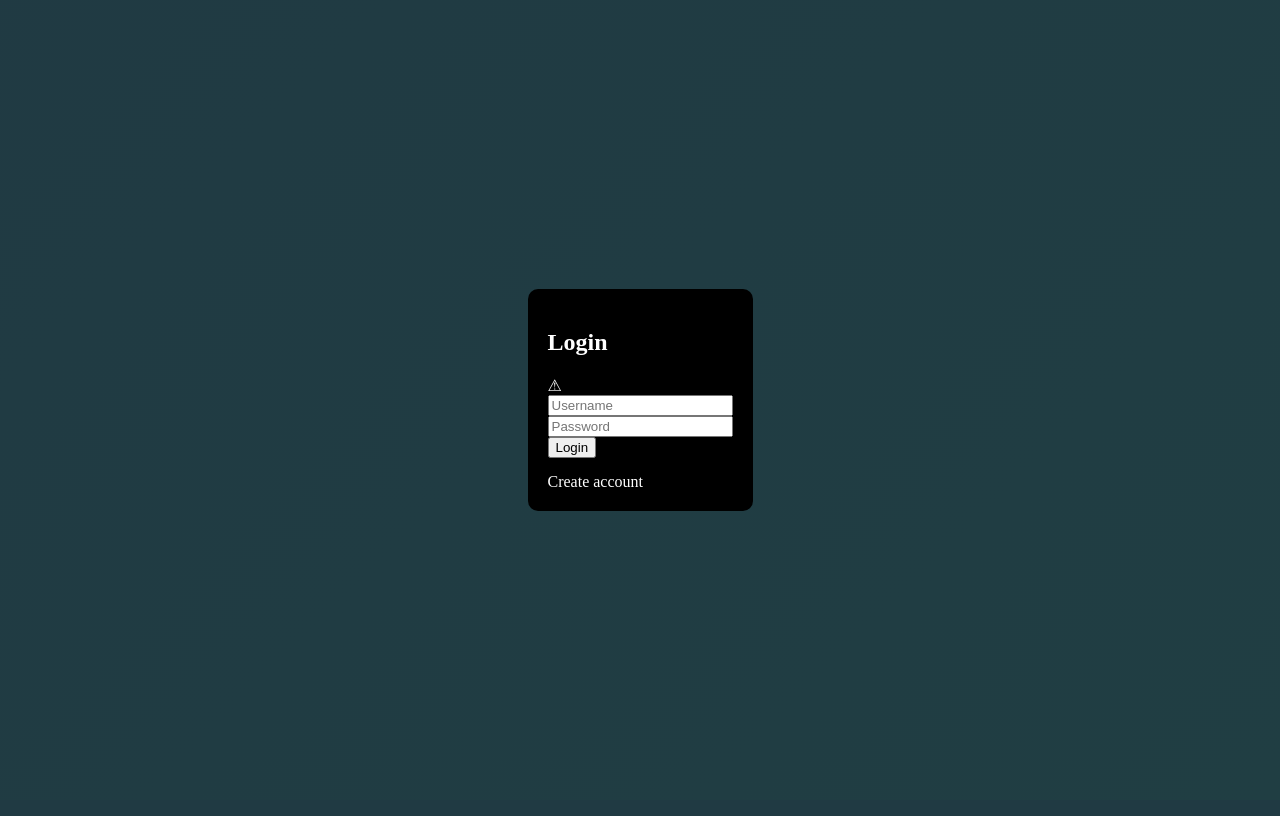
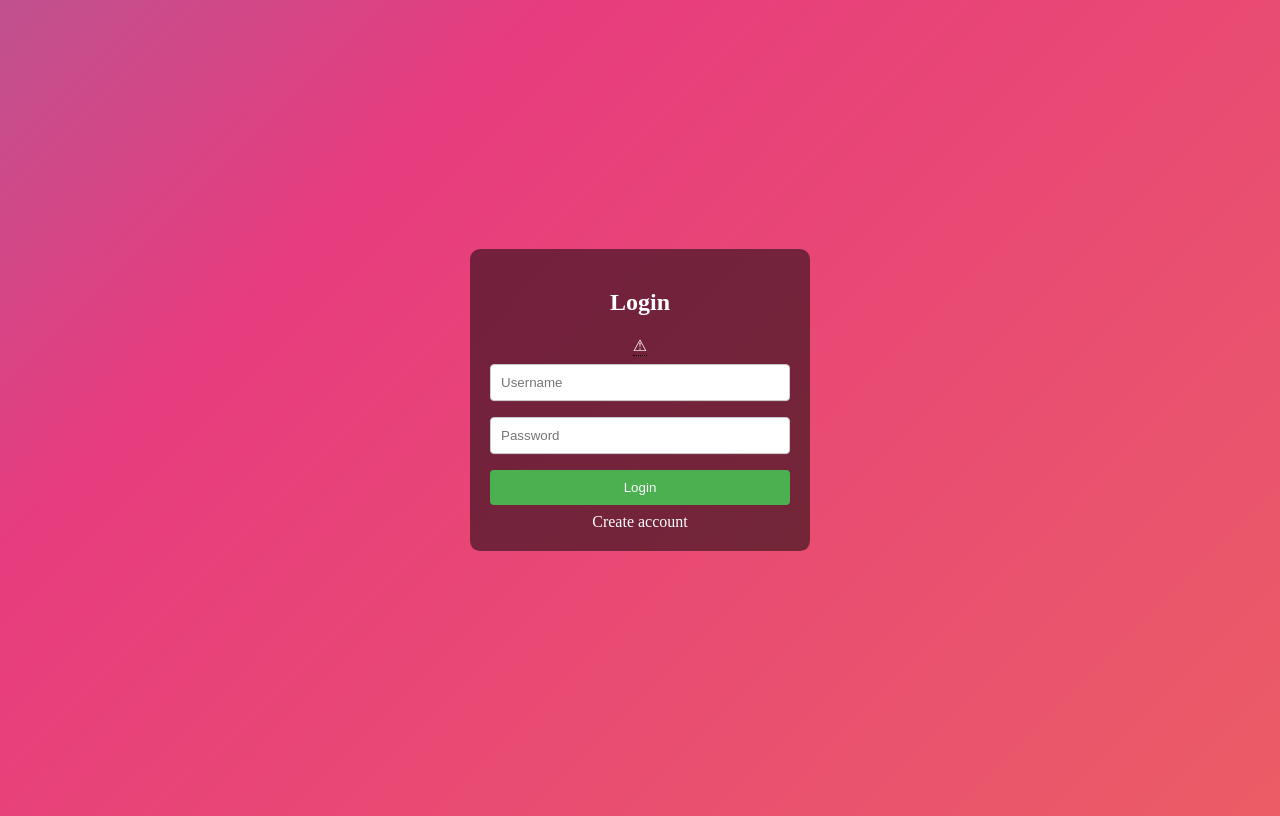
Before and after one commit to MekoNix/NSP, a Flask app: page /login in a window 1280 px wide. Run offline with Flask 3, Linux system fonts and the light colour scheme.

Commit message:
0.2.2.5 Web server
Обновление страницы входа и создания пользователя( не работает). На странице входа доделать прогресс бар ошибки.

```diff
--- a/Server/app/app.py
+++ b/Server/app/app.py
@@ -8,7 +8,7 @@ app.secret_key = "asdasd"
 @app.route('/')
 def hello_world():
 
-    return 'Привет, мир!'
+    return "123"
 # BLOCK AUTH START
 @app.route('/logout')
 def logout():
@@ -38,7 +38,7 @@ def register():
         if request.method=="POST":
             username = request.form['username']
             password = request.form['password']
-            sing_up(username, password)
+            sign_up(username, password)
             return redirect(url_for("2"))
     except Exception as e:
         log_event(f"Error occurred while creating user {e} ")
@@ -53,4 +53,4 @@ def dwa():
 
 
 if __name__ == '__main__':
-    app.run(debug=True)
+    app.run()
--- a/Server/app/ms/WSGI.py
+++ b/Server/app/ms/WSGI.py
@@ -1,5 +1,5 @@
 import os
-from Server.app.app import app  # импортируйте ваше Flask-приложение
+from Server.app.app import *
 
 def WSGI():
     if os.name == 'nt':  # Windows
@@ -28,4 +28,3 @@ def WSGI():
             'workers': 4,
         }
         Application(app, options).run()
-WSGI()
--- /dev/null
+++ b/Server/app/static/stylesheets/login.css
@@ -0,0 +1,122 @@
+/* Скрыть скроллбар для всей страницы */
+html {
+    overflow: hidden;
+}
+
+body {
+  background: linear-gradient(-45deg, #ee7752, #e73c7e, #23a6d5, #23d5ab);
+  background-size: 400% 400%;
+  animation: gradient 15s ease infinite;
+  height: 100vh;
+}
+/* Стили для контейнера логина */
+.login-container {
+    /* Цвет фона и размеры блока */
+    background-color: rgba(0, 0, 0, 0.5); /* Прозрачный фон для блока */
+    padding: 20px; /* Отступы внутри блока */
+    border-radius: 10px; /* Скругленные углы */
+    width: 300px; /* Ширина блока */
+
+    /* Центрирование блока */
+    position: absolute;
+    top: 50%;
+    left: 50%;
+    transform: translate(-50%, -50%);
+
+    /* Стилизация текста и элементов формы */
+    color: white; /* Белый текст */
+    text-align: center; /* Выравнивание текста по центру */
+}
+
+/* Стили для элементов внутри формы логина */
+.login-container input,
+.login-container button {
+    width: 100%; /* Полная ширина внутри блока */
+    padding: 10px; /* Отступы внутри элементов */
+    margin: 8px 0; /* Отступы между элементами */
+    display: inline-block; /* Расположение элементов в строку */
+    border: 1px solid #ccc; /* Граница элементов */
+    box-sizing: border-box; /* Расчет размеров с учетом padding и border */
+    border-radius: 4px; /* Скругленные углы */
+}
+
+/* Стили для кнопки */
+.login-container button {
+    background-color: #4CAF50; /* Зеленый фон кнопки */
+    color: white; /* Белый текст на кнопке */
+    border: none; /* Убрать границу */
+    cursor: pointer; /* Стиль курсора при наведении */
+}
+
+/* Стили для ссылки на регистрацию */
+.signup-link {
+    color: #fff; /* Белый цвет текста */
+    text-decoration: none; /* Убрать подчеркивание */
+}
+
+/* Стили для всплывающей подсказки */
+.tooltip {
+    position: relative;
+    display: inline-block;
+    border-bottom: 1px dotted black; /* Пунктирная линия под иконкой подсказки */
+}
+
+.tooltip .tooltiptext {
+    visibility: hidden;
+    width: 120px;
+    background-color: black;
+    color: #fff;
+    text-align: center;
+    border-radius: 6px;
+    padding: 5px 0;
+
+    /* Позиционирование */
+    position: absolute;
+    z-index: 1;
+    bottom: 125%;
+    left: 50%;
+    margin-left: -60px;
+
+    /* Эффект появления */
+    opacity: 0;
+    transition: opacity 0.3s;
+}
+
+.tooltip:hover .tooltiptext {
+    visibility: visible;
+    opacity: 1;
+}
+
+.error-message {
+    display: none;
+    position: fixed;
+    top: 10px;
+    left: 10px;
+    background-color: #ffcdd2;
+    color: #d32f2f;
+    padding: 10px;
+    border-radius: 4px;
+    z-index: 1000;
+    width: 300px;
+    box-shadow: 0 4px 6px rgba(0, 0, 0, 0.1);
+}
+
+.progress-bar {
+    height: 5px;
+    background-color: #d32f2f;
+    width: 0%;
+    transition: width 3s linear;
+}
+
+
+@keyframes gradient {
+  0% {
+    background-position: 0% 50%;
+  }
+  50% {
+    background-position: 100% 50%;
+  }
+  100% {
+    background-position: 0% 50%;
+  }
+}
--- a/Server/app/templates/login.css
+++ /dev/null
@@ -1,72 +0,0 @@
-<style>
-/* Tooltip container */
-.tooltip {
-  position: relative;
-  display: inline-block;
-  border-bottom: 1px dotted black; /* If you want dots under the hoverable text */
-}
-
-/* Tooltip text */
-.tooltip .tooltiptext {
-  visibility: hidden;
-  width: 120px;
-  background-color: black;
-  color: #fff;
-  text-align: center;
-  padding: 5px 0;
-  border-radius: 6px;
-
-
-  position: absolute;
-  z-index: 1;
-}
-
-
-.tooltip:hover .tooltiptext {
-  visibility: visible;
-}
-/* Стили для градиента фона */
-        body, html {
-            height: 100%;
-            margin: 0;
-        }
-        body {
-            background: linear-gradient(-45deg, #000000, #203f43, #203a43, #0af0ff);
-            background-size: 400% 400%;
-            animation: gradientBG 10s ease infinite;
-        }
-
-        /* Анимация градиента */
-        @keyframes gradientBG {
-            0% { background-position: 0% 50%; }
-            50% { background-position: 100% 50%; }
-            100% { background-position: 0% 50%; }
-        }
-
-        /* Стили для формы входа */
-        .login-container {
-            display: flex;
-            justify-content: center;
-            align-items: center;
-            height: 100%;
-        }
-        .login-form {
-            background: #000; /* Черный фон для формы */
-            color: #fff; /* Белый текст */
-            padding: 20px;
-            border-radius: 10px;
-        }
-        .error-message {
-            color: red; /* Красный текст для сообщения об ошибке */
-            margin-top: 10px;
-        }
-        .signup-link {
-            margin-top: 15px;
-            display: block;
-            color: #fff; /* Белый текст для ссылки */
-            text-decoration: none; /* Убрать подчеркивание */
-        }
-
-
-
-</style>
--- a/Server/app/templates/login.html
+++ b/Server/app/templates/login.html
@@ -1,25 +1,26 @@
 <!DOCTYPE html>
 <html>
 <head>
-    <link rel="stylesheet" href="login.css">
     <title>Login</title>
+    <link  type="text/css"  href="{{ url_for('static', filename='stylesheets/login.css') }}" rel="stylesheet" />
 </head>
 <body>
     <div class="login-container" id="loginContainer">
         <form class="login-form" id="loginForm">
-            <link rel="stylesheet" href="login.css">
             <h2>Login</h2>
             <div class="tooltip">&#x26A0
-                <span class="tooltiptext">Case-sensitive</span></div>
+                <span class="tooltiptext">Case-sensitive</span>
+            </div>
             <input type="text" placeholder="Username" name="username" required><br>
             <input type="password" placeholder="Password" name="password" required><br>
             <button type="submit">Login</button>
-            <p class="error-message" id="errorMessage" style="display: none;">Неверный логин или пароль</p>
+            <p class="error-message" id="errorMessage">Неверный логин или пароль</p>
             <a href="/register" class="signup-link">Create account</a>
         </form>
     </div>
 
     <script>
+        // Обработка отправки формы входа
         document.getElementById('loginForm').addEventListener('submit', function(event) {
             event.preventDefault();
 
@@ -38,11 +39,9 @@
             .then(text => {
                 if (text === "Login or password is incorrect") {
                     // Показываем сообщение об ошибке
-                document.getElementById('errorMessage').style.display = 'block';
+                    showErrorWithTimeout(text, 3000);
                 } else {
                     // Обработка успешного входа
-                document.getElementById('loginContainer').style.display = 'none';
-                document.querySelector('body').style.animation = 'none';
                     window.location.href = "/2";
                 }
             })
@@ -50,7 +49,31 @@
                 console.error('Error:', error);
             });
         });
+
+        // Функция для отображения сообщения об ошибке с таймером
+        function showErrorWithTimeout(errorMessage, timeout) {
+            var errorMessageElement = document.getElementById('errorMessage');
+            var progressBarElement = document.getElementById('progressBar');
+
+            // Устанавливаем текст сообщения об ошибке
+            errorMessageElement.textContent = errorMessage;
+            errorMessageElement.appendChild(progressBarElement); // Добавляем прогресс-бар обратно, если он был удален
+
+            // Показываем сообщение об ошибке и обнуляем ширину прогресс-бара
+            errorMessageElement.style.display = 'block';
+            progressBarElement.style.width = '0%';
+
+            // Начинаем анимацию прогресс-бара
+            setTimeout(() => {
+                progressBarElement.style.width = '100%';
+            }, timeout);
+
+            // Скрываем сообщение об ошибке после таймаута
+            setTimeout(() => {
+                errorMessageElement.style.display = 'none';
+                progressBarElement.remove(); // Удаляем прогресс-бар, чтобы он не мешал повторному использованию сообщения
+            }, timeout);
+        }
     </script>
-
 </body>
 </html>
--- a/Server/app/templates/signup.html
+++ b/Server/app/templates/signup.html
@@ -3,7 +3,7 @@
 <head>
     <meta charset="UTF-8">
     <title>Register</title>
-    <link rel="stylesheet" href="styles.css">
+    <link  type="text/css"  href="{{ url_for('static', filename='stylesheets/signup.css') }}", rel="stylesheet" />
 </head>
 <body>
     <div class="registration-form">
```
Also changed, not shown: Server/app/ms/singup.py (+7 -4 lines), Server/app/static/stylesheets/signup.css (added, +100 -0 lines), Server/app/templates/signup.css (deleted, +0 -72 lines), 1 other file. Lines whose indentation alone changed are shown as unchanged.
